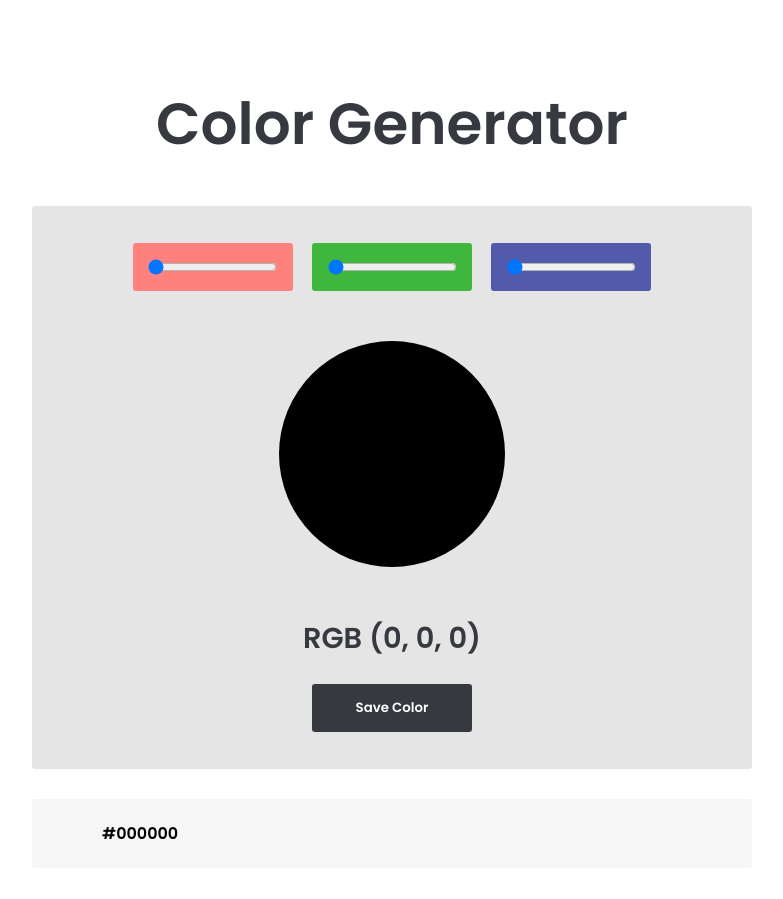
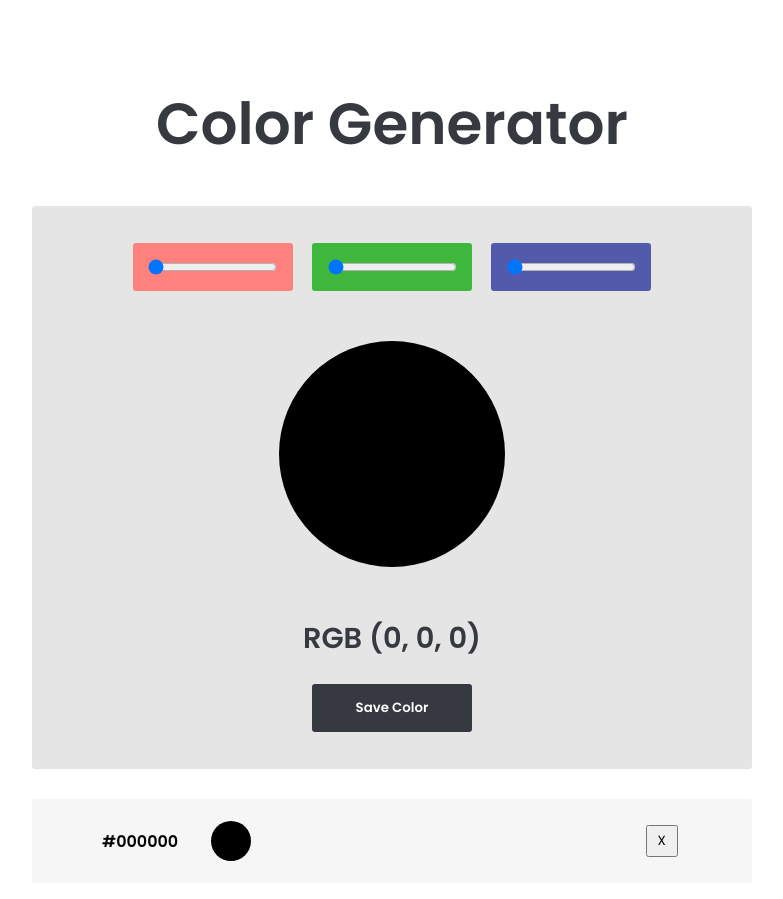
Before and after one commit to jbiers/color-generator, a React (Create React App) app: page / in a window 1280 px wide. Both pictures are taken after a click on the button "Save Color". Shown: the whole page, without its empty margins (248-1031 px from the left). Built offline with nearby package versions, Linux system fonts and the light colour scheme.

Commit message:
shows code color

```diff
--- a/src/components/ColorItem/ColorItem.tsx
+++ b/src/components/ColorItem/ColorItem.tsx
@@ -4,10 +4,14 @@ interface ColorItemProps {
     colorCode: string;
 }
 
-export function ColorItem(props: ColorItemProps) {
+export function ColorItem({ colorCode }: ColorItemProps) {
     return (
-        <Container>
-            {props.colorCode}
+        <Container colorCode={colorCode}>
+            {colorCode}
+
+            <div className="colorSample"></div>
+
+            <button className="deleteColor">X</button>
         </Container>
     )
 }
--- a/src/components/ColorItem/styles.ts
+++ b/src/components/ColorItem/styles.ts
@@ -1,10 +1,29 @@
 import styled from "styled-components"
 
+interface Props {
+    colorCode: string;
+}
+
 export const Container = styled.div`
+    display: grid;
+    grid-template-columns: 1.5fr 6fr 0.5fr;
+    align-items: center;
     background: var(--very-light-gray);
     font-weight: 600;
     border-radius: 0.188rem;
     width: 100%;
     padding: 1.375rem 4.375rem;
     margin-bottom: 1rem;
+
+    .colorSample {
+        width: 2.5rem;
+        height: 2.5rem;
+        border-radius: 50%;
+        background: ${(props: Props) => props.colorCode};
+    }
+
+    .deleteColor {
+        width: 2rem;
+        height: 2rem;
+    }
 `
--- a/src/components/GeneratedColor/styles.ts
+++ b/src/components/GeneratedColor/styles.ts
@@ -1,8 +1,4 @@
 import styled from "styled-components"
-
-interface Props {
-    color?: string;
-}
 
 export const Color = styled.div.attrs(props => ({
     style: {
```
